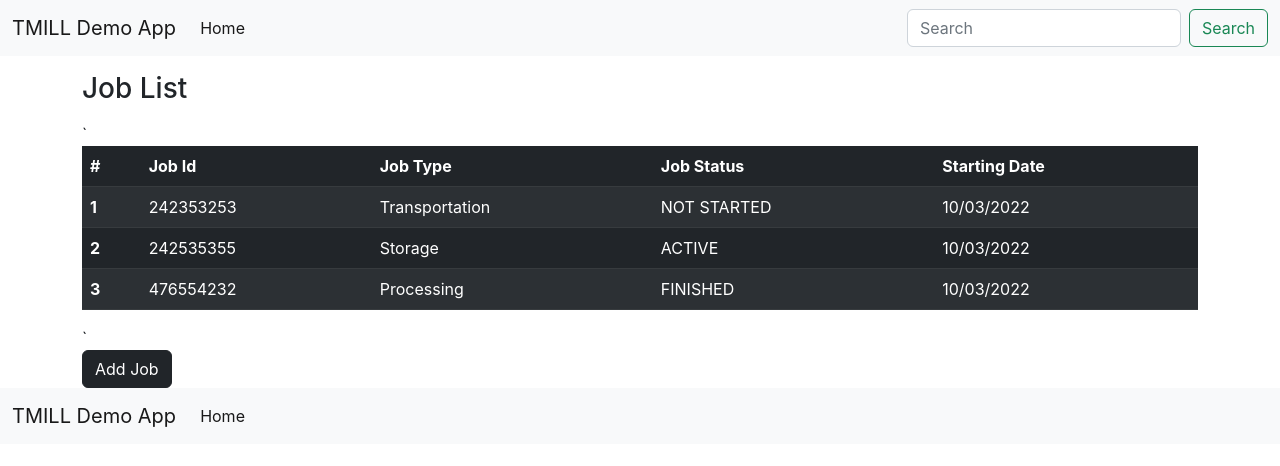
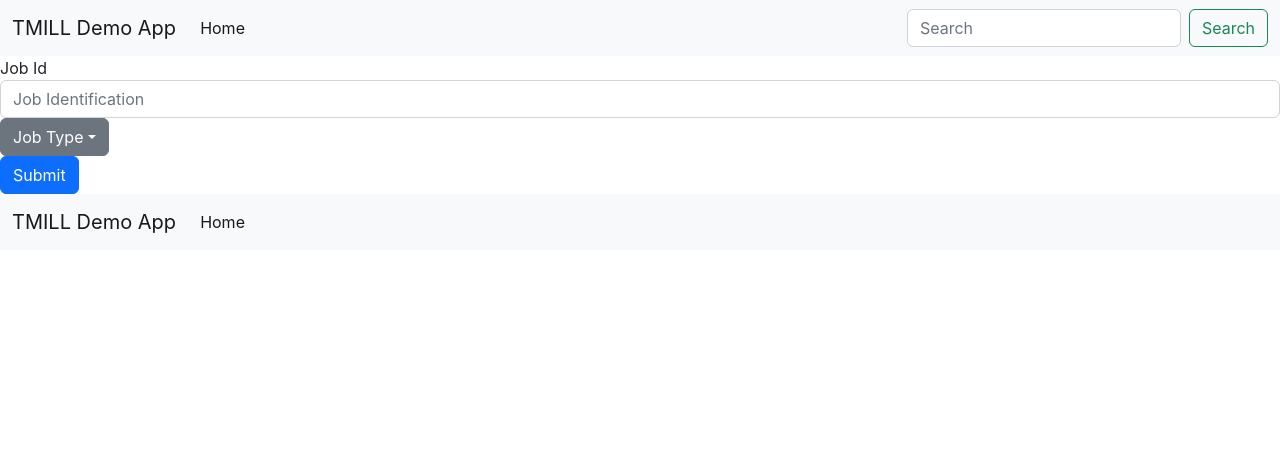
Before and after one commit to zircontium/demo, a React (Create React App) app: page /addJob in a window 1280 px wide. Shown: the top 466 px of the page. Built offline with nearby package versions, Linux system fonts and the light colour scheme.

Commit message:
session 4

```diff
--- /dev/null
+++ b/src/AddJobForm.js
@@ -0,0 +1,25 @@
+import React from 'react'
+
+export default function AddJobForm() {
+  return (
+    <div>
+        <form>
+  <div class="form-group">
+    <label for="exampleInputEmail1">Job Id</label>
+    <input type="number" class="form-control" id="exampleInputEmail1" aria-describedby="emailHelp" placeholder="Job Identification"/>
+  </div>
+  <div class="dropdown">
+  <button class="btn btn-secondary dropdown-toggle" type="button" id="dropdownMenuButton" data-toggle="dropdown" aria-haspopup="true" aria-expanded="false">
+    Job Type
+  </button>
+  <div class="dropdown-menu" aria-labelledby="dropdownMenuButton">
+    <a class="dropdown-item" href="#">Transportation</a>
+    <a class="dropdown-item" href="#">Storage</a>
+    <a class="dropdown-item" href="#">Processing</a>
+  </div>
+</div>
+  <button type="submit" class="btn btn-primary">Submit</button>
+</form>
+    </div>
+  )
+}
--- a/src/App.js
+++ b/src/App.js
@@ -2,6 +2,9 @@
 import Header from './Header.js';
 import Homepage from './Homepage.js';
 import Footer from './Footer';
+import AddJobForm from './AddJobForm';
+import { BrowserRouter as Router,Routes, Route} from 'react-router-dom'
+
 function App() {
   let jobs = [
     {
@@ -25,9 +28,14 @@ function App() {
   ]
   return (
 <homepage>
-  <Header/>
-  <Homepage jobs ={jobs}/>
-  <Footer/>
+  <Router>
+    <Header/>
+    <Routes>
+    <Route path='/' element={<Homepage jobs ={jobs}/>}/>
+    <Route path='/addJob' element={<AddJobForm/>}/>
+    </Routes>
+    <Footer/>
+  </Router>
 </homepage>
   );
 }
--- a/src/Header.js
+++ b/src/Header.js
@@ -1,7 +1,9 @@
 import React from 'react'
+import { useNavigate } from 'react-router-dom'
 
 
 export default function Header() {
+const navigate = useNavigate();
   return (
     <header>
         <div className="App">
@@ -14,9 +16,8 @@ export default function Header() {
                 <div className="collapse navbar-collapse" id="navbarSupportedContent">
                     <ul className="navbar-nav me-auto mb-2 mb-lg-0">
                     <li className="nav-item">
-                        <a className="nav-link active" aria-current="page" href="#">Home</a>
+                        <a className="nav-link active" aria-current="page" href="#" onClick={()=>{navigate('/')}}>Home</a>
                     </li>
-
                     </ul>
                     <form className="d-flex" role="search">
                     <input className="form-control me-2" type="search" placeholder="Search" aria-label="Search"/>
--- a/src/Homepage.js
+++ b/src/Homepage.js
@@ -1,12 +1,14 @@
 import React from 'react'
 import Joblist from './Joblist.js';
-
+import { Link } from 'react-router-dom';
 export default function Homepage(props) {
   return (
     <div>
         <Joblist jobs = {props.jobs}/>
         <div className='container'>
-        <button type="button" class="btn btn-dark">Add Job</button>
+        <Link to='/addJob'>
+          <button type="button" class="btn btn-dark">Add Job</button>
+        </Link>
         </div>
     </div>
 
```
